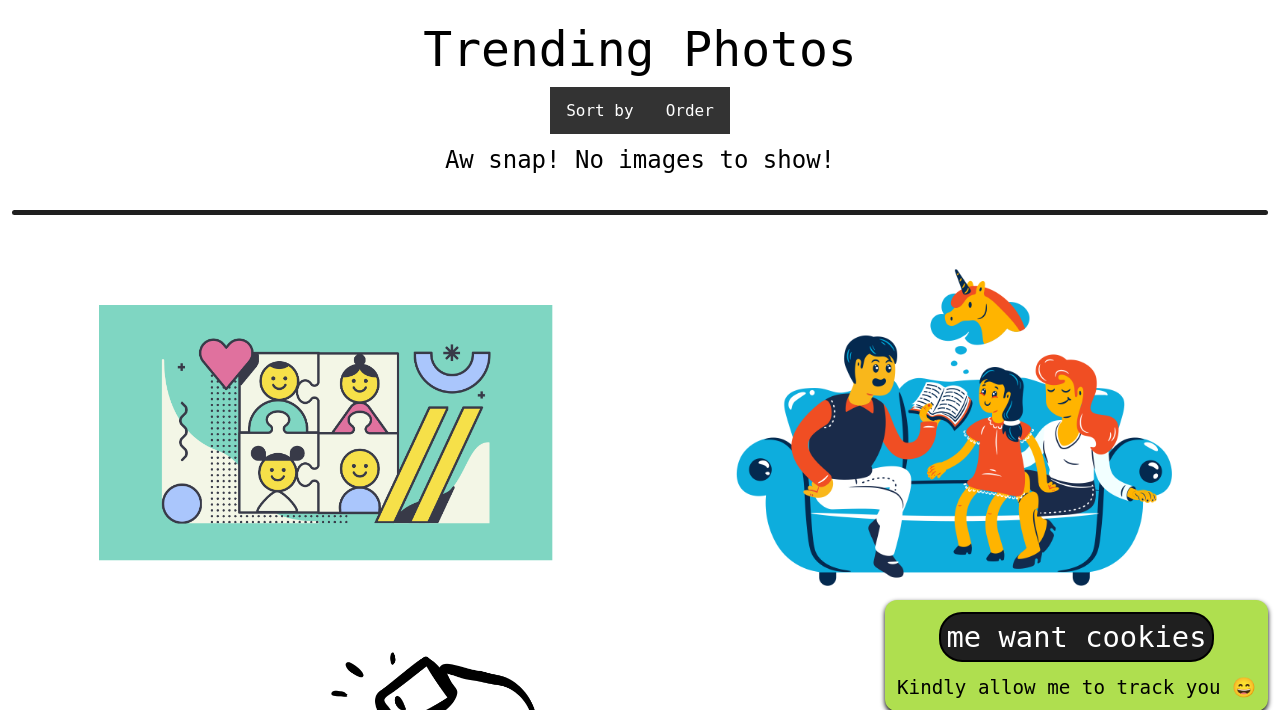
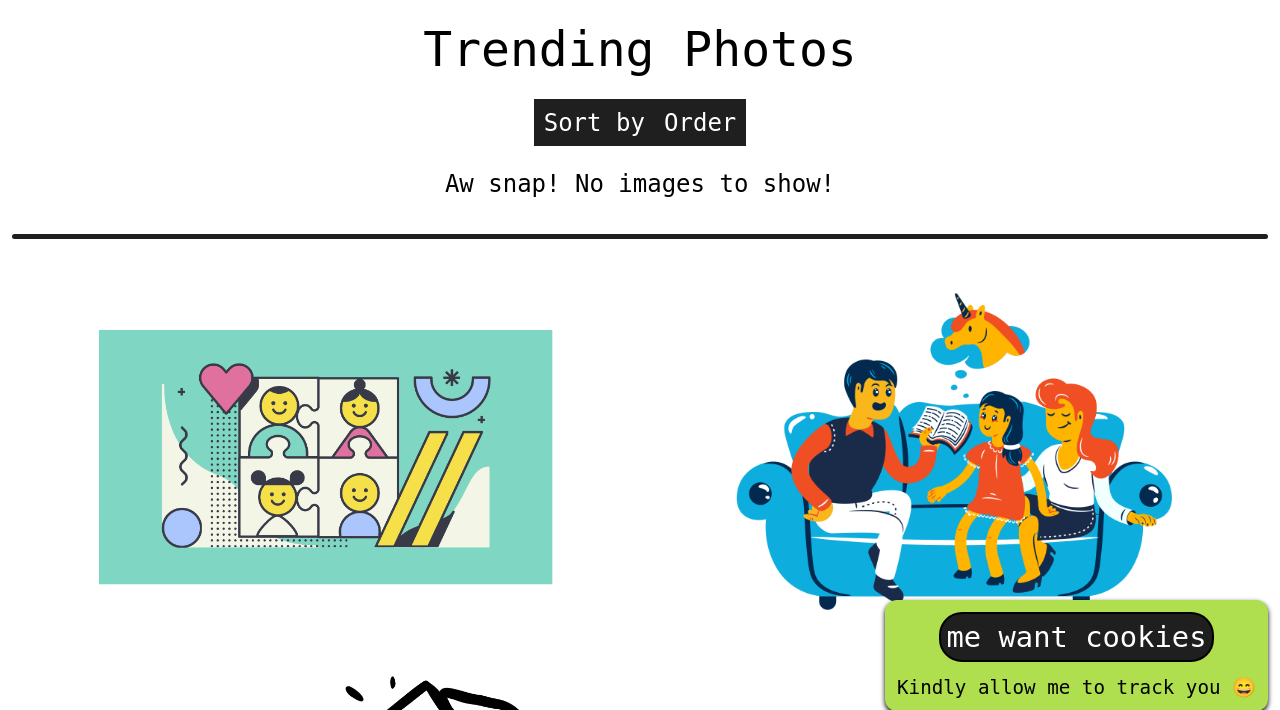
Before and after one commit to opencodeiiita/PhotoStore, a Flask app: page / in a window 1280 px wide. Shown: the part 77-787 px from the top of the page. Run offline with Flask 2, Linux system fonts and the light colour scheme; data that the repository does not hold is empty.

Commit message:
Updated sort-by feature
Shifted everything to 'sort-images.js' file and removed inline JS as well for CSP, WIP

```diff
--- a/static/css/styles.css
+++ b/static/css/styles.css
@@ -796,66 +796,54 @@ a.underline:hover:after {
 	}
 }
 
-.navbar {
+
+/* for sorting dropdown menu */
+
+#sort-by {
 	overflow: hidden;
-	background-color: #333;
+	padding: 0.5em 0;
 }
 
-  .navbar a {
-	float: left;
-	font-size: 16px;
-	color: white;
-	text-align: center;
-	padding: 14px 16px;
-	text-decoration: none;
-  }
-
-  .dropdown {
+#sort-by .dropdown {
 	float: left;
 	overflow: hidden;
 }
 
-  .dropdown .dropbtn {
-	font-size: 16px;
+#sort-by .dropdown-button {
+	font-size: 1em;
+	padding: 0.4em;
 	border: none;
 	outline: none;
-	color: white;
-	padding: 14px 16px;
-	background-color: inherit;
-	font-family: inherit;
-	margin: 0;
+	color: var(--box-text-color);
+	background-color: var(--box-bg-color);
 }
 
-  .navbar a:hover, .dropdown:hover .dropbtn {
-	background-color: red;
+#sort-by .dropdown:hover .dropdown-button {
+	background-color: var(--accent-color);
 }
 
-  .dropdown-content {
+#sort-by .dropdown-list {
+	position: absolute;
 	display: none;
-	position: absolute;
 	background-color: #f9f9f9;
-	min-width: 160px;
-	box-shadow: 0px 8px 16px 0px rgba(0,0,0,0.2);
+	box-shadow: 0 8px 8px #0007;
 	z-index: 2;
 }
 
-  .dropdown-content a {
-	float: none;
-	color: black;
-	padding: 12px 16px;
-	text-decoration: none;
+#sort-by .dropdown:hover .dropdown-list {
 	display: block;
-	text-align: left;
 }
 
-  .dropdown-content a:hover {
+#sort-by li {
+	font-size: 0.8em;
+	padding: 0.4em;
+	color: black;
+}
+
+#sort-by li:hover {
 	background-color: #ddd;
 }
 
-  .dropdown:hover .dropdown-content {
-	display: block;
+#sort-by li.selected {
+	color: var(--accent-color);
 }
-  .main{
-	  display: inline-flex;
-	  padding-right: 200px;
-  }
--- a/static/js/image.js
+++ b/static/js/image.js
@@ -199,52 +199,6 @@ function createImageBox(id, viewingProfile, resolve) {
 	xhr.send();
 }
 
-function sortImages(lambda, order) {
-	// lambda = (imageBox) => imageBox.getAttribute('data-id')
-	// order: 1 (ASC) or -1 (DESC)
-
-	if (!order)
-		order = -1;
-
-	let comparator = function(a, b) {
-		let a_id = order * lambda(a), b_id = order * lambda(b);
-
-		if (a_id < b_id)
-			return -1;
-
-		if (a_id > b_id)
-			return 1;
-
-		return 0;
-	}
-
-	let images = document.getElementById('images'),
-		imagesArray = Array.from(images.children);
-
-	let sortedImages = imagesArray.sort(comparator);
-	sortedImages.forEach(image => images.appendChild(image));
-}
-
-function setAtribute(setattribute){
-	var attribute = document.querySelector('#attribute').value
-	document.querySelector(`.${attribute}`).style.color = "black"
-	document.querySelector(`.${setattribute}`).style.color = "red"
-	document.querySelector('#attribute').value = setattribute
-	var order = document.querySelector('#order').value
-	sortImages((imageBox) => parseInt(imageBox.getAttribute(setattribute)),order)
-}
-
-function setOrder(setorder){
-	var order = document.querySelector('#order').value
-	document.querySelector(`.${order == 1 ? 'ascending': 'descending'}`).style.color = "black"
-	document.querySelector(`.${setorder == 1 ? 'ascending': 'descending'}`).style.color = "red"
-	var attribute = document.querySelector('#attribute').value
-	document.querySelector('#order').value = setorder
-	sortImages((imageBox) => parseInt(imageBox.getAttribute(attribute)),setorder)
-}
-
-
-
 function makeImagePublic(event) {
 	let imageBox = (event.path || (event.composedPath && event.composedPath()))[4];
 	let id = imageBox.getAttribute('data-id');
--- a/templates/partials/images.html
+++ b/templates/partials/images.html
@@ -1,24 +1,25 @@
 <script src="{{ url_for('static', filename='js/image.js') }}" type="text/javascript" defer></script>
+<script src="{{ url_for('static', filename='js/sort-images.js') }}" type="text/javascript" defer></script>
 
-<div class="navbar">
-	<div class="dropdown" >
-	  <button class="dropbtn" id="attribute" value="data-timestamp">Sort by
-	  </button>
-	  <div class="dropdown-content" >
-		<a href="#" class="data-likes" onclick="setAtribute('data-likes')" >Likes</a>
-		<a href="#" class="data-timestamp" style="color: red;" onclick="setAtribute('data-timestamp')">Time created</a>
-		<a href="#" class="data-views" onclick="setAtribute('data-views')">Views</a>
-	  </div>
+<div id="sort-by">
+	<div id="sort-by-field" class="dropdown">
+		<button class="dropdown-button" value="data-timestamp">Sort by</button>
+
+		<div class="dropdown-list">
+			<li data-value="data-likes">Likes</li>
+			<li class="selected" data-value="data-timestamp">Time created</li>
+			<li data-value="data-views">Views</li>
+		</div>
 	</div>
 
-	<div class="dropdown" >
-		<button class="dropbtn" id="order" value="-1">Order
-		</button>
-		<div class="dropdown-content" >
-		  <a href="#" class="ascending" onclick="setOrder(1)" >Ascending</a>
-		  <a href="#" class="descending" style="color: red;" onclick="setOrder(-1)">Descending</a>
+	<div id="sort-by-order" class="dropdown">
+		<button class="dropdown-button" value="-1">Order</button>
+
+		<div class="dropdown-list">
+			<li data-value="1" >Ascending</li>
+			<li class="selected" data-value="-1">Descending</li>
 		</div>
-	  </div>
+	</div>
 </div>
 
 <!--
```
Also changed, not shown: static/js/sort-images.js (added, +55 -0 lines). Lines whose indentation alone changed are shown as unchanged.
